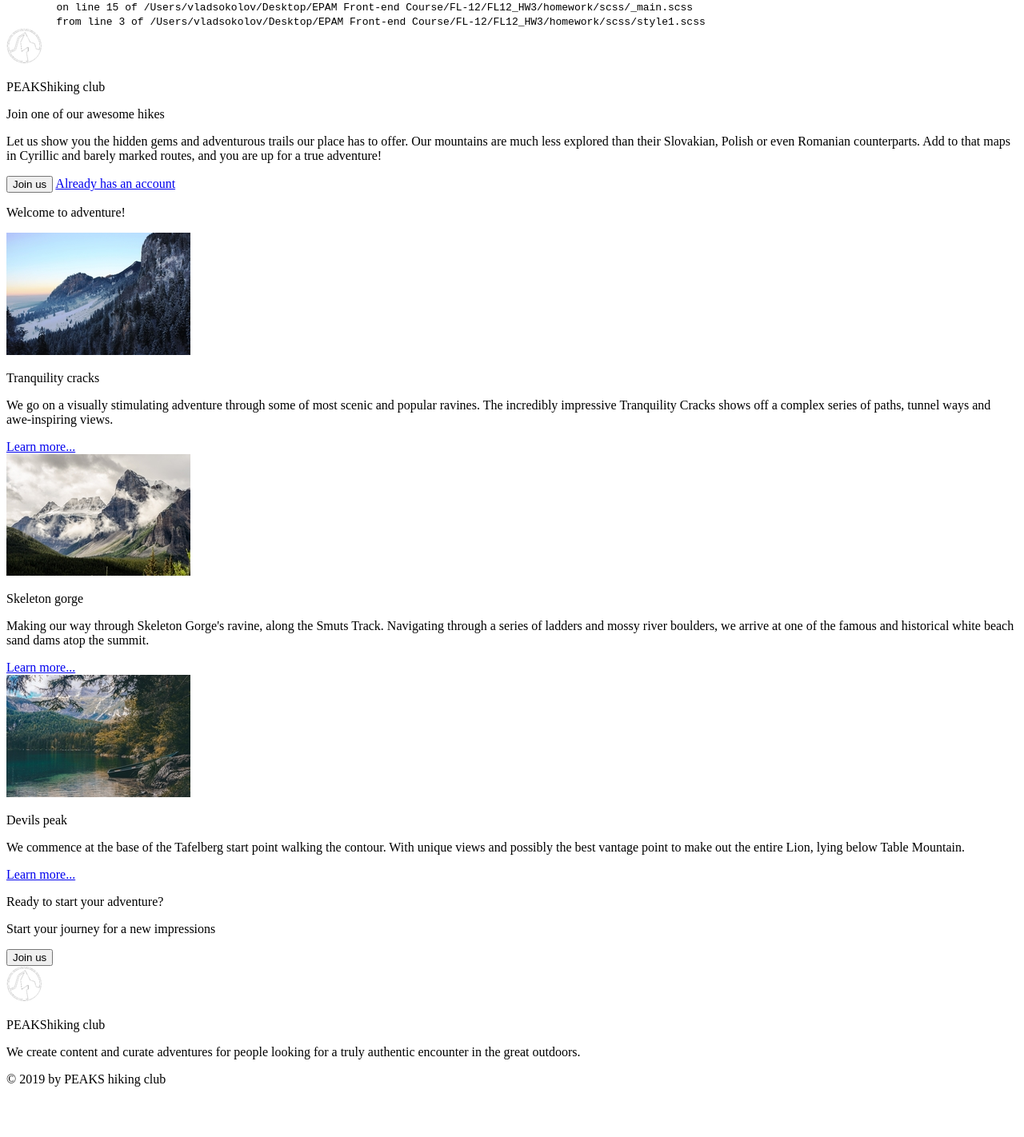
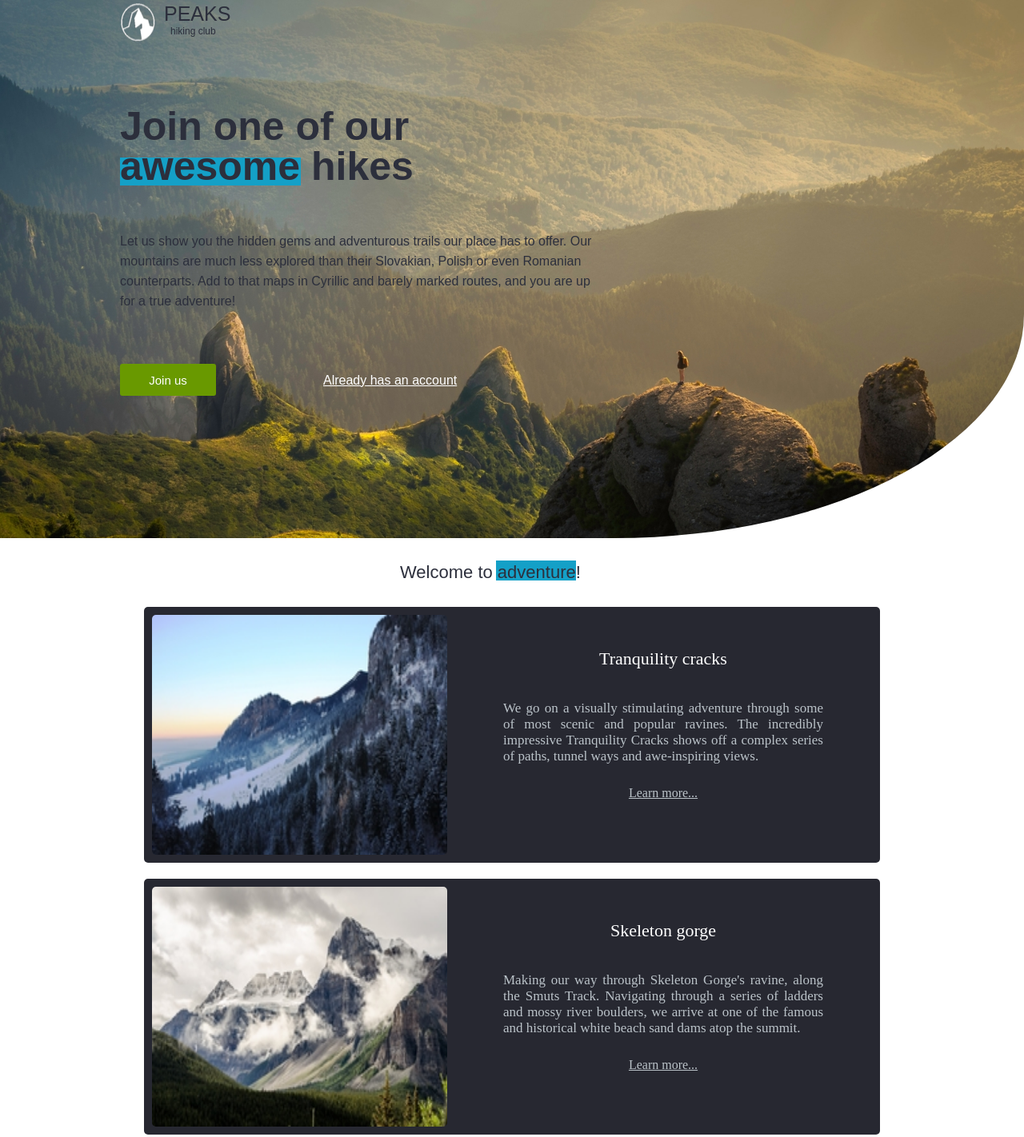
Before and after one commit to Sokolov97/FL-12, a plain HTML site: page FL12_HW3/homework/index.html in a window 1280 px wide. Shown: the part 27-1449 px from the top of the page at 80% size. Before the commit the page ends 1394 px from the top, so only its background shows below. Drawn offline with Linux system fonts and the light colour scheme; a web font is replaced by a local one.

Commit message:
Update style1.css

```diff
--- a/FL12_HW3/homework/css/style1.css
+++ b/FL12_HW3/homework/css/style1.css
@@ -1,86 +1,191 @@
-/*
-Error: Undefined variable: "$colors".
-        on line 15 of /Users/vladsokolov/Desktop/EPAM Front-end Course/FL-12/FL12_HW3/homework/scss/_main.scss
-        from line 3 of /Users/vladsokolov/Desktop/EPAM Front-end Course/FL-12/FL12_HW3/homework/scss/style1.scss
+body {
+  margin: 0;
+  padding: 0;
+  background-color: #fff; }
+  body .header {
+    background-image: url("../img/m-h-day.jpg");
+    background-repeat: no-repeat;
+    background-position: center;
+    background-size: cover;
+    background-color: #fff;
+    border-bottom-right-radius: 40%;
+    width: 100%;
+    height: 700px;
+    color: #2c2f3c; }
+  body .header-wrap {
+    height: 500px;
+    width: 600px;
+    display: flex;
+    flex-direction: column;
+    padding-top: 30px;
+    margin-left: 150px; }
+    body .header-wrap p {
+      color: #2c2f3c; }
+  body .landing-logo {
+    display: flex;
+    font-family: sans-serif;
+    width: 400px;
+    height: 50px;
+    flex-direction: row;
+    padding-top: 0; }
+    body .landing-logo p {
+      font-size: 25px;
+      text-transform: uppercase;
+      padding-left: 10px;
+      text-align: center;
+      margin-top: 0;
+      color: #2c2f3c; }
+    body .landing-logo span {
+      font-size: 12px;
+      text-transform: none;
+      display: flex;
+      padding-left: 8px; }
+  body .header_heading {
+    font-family: sans-serif;
+    width: 480px;
+    font-size: 50px;
+    font-weight: 700;
+    line-height: 1;
+    z-index: 1;
+    position: relative;
+    top: 30px; }
+    body .header_heading:before {
+      content: '';
+      position: absolute;
+      width: 47%;
+      height: 35px;
+      bottom: 1px;
+      left: 0;
+      background-color: #14a0c7;
+      z-index: -1; }
+  body .header_text {
+    font-family: sans-serif;
+    padding-top: 20px;
+    line-height: 25px; }
+  body button {
+    font-family: sans-serif;
+    font-size: 15px;
+    background-color: #699900;
+    color: #fff;
+    width: 120px;
+    height: 40px;
+    border: none;
+    margin-top: 50px;
+    border-radius: 3px; }
+  body .login {
+    font-family: sans-serif;
+    margin-left: 130px;
+    color: #fff; }
+  body .section {
+    display: flex;
+    flex-direction: column;
+    justify-content: center;
+    align-items: center;
+    background-color: #fff; }
+    body .section .section_text {
+      font-family: sans-serif;
+      width: 280px;
+      font-size: 22px;
+      line-height: 1;
+      z-index: 1;
+      position: relative;
+      top: 10px;
+      color: #2c2f3c; }
+      body .section .section_text:before {
+        content: '';
+        position: absolute;
+        width: 35.8%;
+        height: 25px;
+        bottom: 1px;
+        left: 120px;
+        background-color: #14a0c7;
+        z-index: -1; }
+  body .section_card_wrap {
+    display: flex;
+    flex-direction: column;
+    margin-bottom: 90px; }
+  body .section_card {
+    display: flex;
+    background-color: #272831;
+    height: 300px;
+    width: 900px;
+    padding: 10px;
+    margin-top: 20px;
+    border-radius: 5px; }
+    body .section_card img {
+      border-radius: 5px;
+      width: 41%; }
+    body .section_card .section_card_right_container {
+      display: flex;
+      flex-direction: column;
+      justify-content: space-around;
+      align-items: center;
+      height: 200px;
+      width: 400px;
+      margin: 20px 20px 0 70px; }
+      body .section_card .section_card_right_container a {
+        color: #bbc3c9;
+        margin-top: 10px; }
+    body .section_card .section_card_heading {
+      color: #fff;
+      font-size: 22px; }
+    body .section_card .section_card_text {
+      color: #bbc3c9;
+      font-size: 17px;
+      text-align: justify; }
+  body .section_banner {
+    display: flex;
+    flex-direction: row;
+    background: linear-gradient(to right, #699900, #315fc9);
+    width: 1000px;
+    height: 130px;
+    border-radius: 6px;
+    display: flex;
+    justify-content: space-around;
+    position: relative;
+    bottom: -60px; }
+    body .section_banner .section_banner_text_wrap {
+      display: flex;
+      flex-direction: column; }
+    body .section_banner .section_banner_heading {
+      color: #2c2f3c;
+      font-family: sans-serif;
+      font-weight: 600;
+      font-size: 25px;
+      position: relative;
+      z-index: 1; }
+      body .section_banner .section_banner_heading:before {
+        content: '';
+        position: absolute;
+        width: 60px;
+        height: 40px;
+        right: 54%;
+        bottom: 1px;
+        background-color: #14a0c7;
+        z-index: -1; }
+    body .section_banner .section_banner_text {
+      color: #bbc3c9;
+      font-size: 15px;
+      margin-top: 0;
+      font-family: sans-serif; }
+    body .section_banner button {
+      margin-top: 40px; }
+  body .footer {
+    background-color: #272831; }
+    body .footer-wrap {
+      display: flex;
+      justify-content: space-around;
+      align-items: first baseline; }
+      body .footer-wrap span {
+        color: #bbc3c9; }
+  body .footer_logo {
+    padding-top: 100px; }
+    body .footer_logo p {
+      color: #bbc3c9; }
+  body .footer_text {
+    width: 300px;
+    color: #bbc3c9;
+    font-size: 15px;
+    font-family: sans-serif; }
 
-Backtrace:
-/Users/vladsokolov/Desktop/EPAM Front-end Course/FL-12/FL12_HW3/homework/scss/_main.scss:15
-/Users/vladsokolov/Desktop/EPAM Front-end Course/FL-12/FL12_HW3/homework/scss/style1.scss:3
-/Applications/Koala.app/Contents/Resources/app.nw/rubygems/gems/sass-3.5.2/lib/sass/script/tree/variable.rb:49:in `_perform'
-/Applications/Koala.app/Contents/Resources/app.nw/rubygems/gems/sass-3.5.2/lib/sass/script/tree/node.rb:50:in `perform'
-/Applications/Koala.app/Contents/Resources/app.nw/rubygems/gems/sass-3.5.2/lib/sass/script/tree/funcall.rb:186:in `perform_arg'
-/Applications/Koala.app/Contents/Resources/app.nw/rubygems/gems/sass-3.5.2/lib/sass/script/tree/funcall.rb:133:in `block in _perform'
-/Applications/Koala.app/Contents/Resources/app.nw/rubygems/gems/sass-3.5.2/lib/sass/script/tree/funcall.rb:133:in `each'
-/Applications/Koala.app/Contents/Resources/app.nw/rubygems/gems/sass-3.5.2/lib/sass/script/tree/funcall.rb:133:in `each_with_index'
-/Applications/Koala.app/Contents/Resources/app.nw/rubygems/gems/sass-3.5.2/lib/sass/script/tree/funcall.rb:133:in `each'
-/Applications/Koala.app/Contents/Resources/app.nw/rubygems/gems/sass-3.5.2/lib/sass/script/tree/funcall.rb:133:in `map'
-/Applications/Koala.app/Contents/Resources/app.nw/rubygems/gems/sass-3.5.2/lib/sass/script/tree/funcall.rb:133:in `_perform'
-/Applications/Koala.app/Contents/Resources/app.nw/rubygems/gems/sass-3.5.2/lib/sass/script/tree/node.rb:50:in `perform'
-/Applications/Koala.app/Contents/Resources/app.nw/rubygems/gems/sass-3.5.2/lib/sass/tree/visitors/perform.rb:402:in `visit_prop'
-/Applications/Koala.app/Contents/Resources/app.nw/rubygems/gems/sass-3.5.2/lib/sass/tree/visitors/base.rb:36:in `visit'
-/Applications/Koala.app/Contents/Resources/app.nw/rubygems/gems/sass-3.5.2/lib/sass/tree/visitors/perform.rb:162:in `block in visit'
-/Applications/Koala.app/Contents/Resources/app.nw/rubygems/gems/sass-3.5.2/lib/sass/stack.rb:79:in `block in with_base'
-/Applications/Koala.app/Contents/Resources/app.nw/rubygems/gems/sass-3.5.2/lib/sass/stack.rb:135:in `with_frame'
-/Applications/Koala.app/Contents/Resources/app.nw/rubygems/gems/sass-3.5.2/lib/sass/stack.rb:79:in `with_base'
-/Applications/Koala.app/Contents/Resources/app.nw/rubygems/gems/sass-3.5.2/lib/sass/tree/visitors/perform.rb:162:in `visit'
-/Applications/Koala.app/Contents/Resources/app.nw/rubygems/gems/sass-3.5.2/lib/sass/tree/visitors/perform.rb:444:in `block (2 levels) in visit_rule'
-/Applications/Koala.app/Contents/Resources/app.nw/rubygems/gems/sass-3.5.2/lib/sass/tree/visitors/perform.rb:444:in `map'
-/Applications/Koala.app/Contents/Resources/app.nw/rubygems/gems/sass-3.5.2/lib/sass/tree/visitors/perform.rb:444:in `block in visit_rule'
-/Applications/Koala.app/Contents/Resources/app.nw/rubygems/gems/sass-3.5.2/lib/sass/tree/visitors/perform.rb:183:in `with_environment'
-/Applications/Koala.app/Contents/Resources/app.nw/rubygems/gems/sass-3.5.2/lib/sass/tree/visitors/perform.rb:442:in `visit_rule'
-/Applications/Koala.app/Contents/Resources/app.nw/rubygems/gems/sass-3.5.2/lib/sass/tree/visitors/base.rb:36:in `visit'
-/Applications/Koala.app/Contents/Resources/app.nw/rubygems/gems/sass-3.5.2/lib/sass/tree/visitors/perform.rb:162:in `block in visit'
-/Applications/Koala.app/Contents/Resources/app.nw/rubygems/gems/sass-3.5.2/lib/sass/stack.rb:79:in `block in with_base'
-/Applications/Koala.app/Contents/Resources/app.nw/rubygems/gems/sass-3.5.2/lib/sass/stack.rb:135:in `with_frame'
-/Applications/Koala.app/Contents/Resources/app.nw/rubygems/gems/sass-3.5.2/lib/sass/stack.rb:79:in `with_base'
-/Applications/Koala.app/Contents/Resources/app.nw/rubygems/gems/sass-3.5.2/lib/sass/tree/visitors/perform.rb:162:in `visit'
-/Applications/Koala.app/Contents/Resources/app.nw/rubygems/gems/sass-3.5.2/lib/sass/tree/visitors/perform.rb:444:in `block (2 levels) in visit_rule'
-/Applications/Koala.app/Contents/Resources/app.nw/rubygems/gems/sass-3.5.2/lib/sass/tree/visitors/perform.rb:444:in `map'
-/Applications/Koala.app/Contents/Resources/app.nw/rubygems/gems/sass-3.5.2/lib/sass/tree/visitors/perform.rb:444:in `block in visit_rule'
-/Applications/Koala.app/Contents/Resources/app.nw/rubygems/gems/sass-3.5.2/lib/sass/tree/visitors/perform.rb:183:in `with_environment'
-/Applications/Koala.app/Contents/Resources/app.nw/rubygems/gems/sass-3.5.2/lib/sass/tree/visitors/perform.rb:442:in `visit_rule'
-/Applications/Koala.app/Contents/Resources/app.nw/rubygems/gems/sass-3.5.2/lib/sass/tree/visitors/base.rb:36:in `visit'
-/Applications/Koala.app/Contents/Resources/app.nw/rubygems/gems/sass-3.5.2/lib/sass/tree/visitors/perform.rb:162:in `block in visit'
-/Applications/Koala.app/Contents/Resources/app.nw/rubygems/gems/sass-3.5.2/lib/sass/stack.rb:79:in `block in with_base'
-/Applications/Koala.app/Contents/Resources/app.nw/rubygems/gems/sass-3.5.2/lib/sass/stack.rb:135:in `with_frame'
-/Applications/Koala.app/Contents/Resources/app.nw/rubygems/gems/sass-3.5.2/lib/sass/stack.rb:79:in `with_base'
-/Applications/Koala.app/Contents/Resources/app.nw/rubygems/gems/sass-3.5.2/lib/sass/tree/visitors/perform.rb:162:in `visit'
-/Applications/Koala.app/Contents/Resources/app.nw/rubygems/gems/sass-3.5.2/lib/sass/tree/visitors/perform.rb:329:in `block (2 levels) in visit_import'
-/Applications/Koala.app/Contents/Resources/app.nw/rubygems/gems/sass-3.5.2/lib/sass/tree/visitors/perform.rb:329:in `map'
-/Applications/Koala.app/Contents/Resources/app.nw/rubygems/gems/sass-3.5.2/lib/sass/tree/visitors/perform.rb:329:in `block in visit_import'
-/Applications/Koala.app/Contents/Resources/app.nw/rubygems/gems/sass-3.5.2/lib/sass/stack.rb:88:in `block in with_import'
-/Applications/Koala.app/Contents/Resources/app.nw/rubygems/gems/sass-3.5.2/lib/sass/stack.rb:135:in `with_frame'
-/Applications/Koala.app/Contents/Resources/app.nw/rubygems/gems/sass-3.5.2/lib/sass/stack.rb:88:in `with_import'
-/Applications/Koala.app/Contents/Resources/app.nw/rubygems/gems/sass-3.5.2/lib/sass/tree/visitors/perform.rb:326:in `visit_import'
-/Applications/Koala.app/Contents/Resources/app.nw/rubygems/gems/sass-3.5.2/lib/sass/tree/visitors/base.rb:36:in `visit'
-/Applications/Koala.app/Contents/Resources/app.nw/rubygems/gems/sass-3.5.2/lib/sass/tree/visitors/perform.rb:162:in `block in visit'
-/Applications/Koala.app/Contents/Resources/app.nw/rubygems/gems/sass-3.5.2/lib/sass/stack.rb:79:in `block in with_base'
-/Applications/Koala.app/Contents/Resources/app.nw/rubygems/gems/sass-3.5.2/lib/sass/stack.rb:135:in `with_frame'
-/Applications/Koala.app/Contents/Resources/app.nw/rubygems/gems/sass-3.5.2/lib/sass/stack.rb:79:in `with_base'
-/Applications/Koala.app/Contents/Resources/app.nw/rubygems/gems/sass-3.5.2/lib/sass/tree/visitors/perform.rb:162:in `visit'
-/Applications/Koala.app/Contents/Resources/app.nw/rubygems/gems/sass-3.5.2/lib/sass/tree/visitors/base.rb:52:in `block in visit_children'
-/Applications/Koala.app/Contents/Resources/app.nw/rubygems/gems/sass-3.5.2/lib/sass/tree/visitors/base.rb:52:in `map'
-/Applications/Koala.app/Contents/Resources/app.nw/rubygems/gems/sass-3.5.2/lib/sass/tree/visitors/base.rb:52:in `visit_children'
-/Applications/Koala.app/Contents/Resources/app.nw/rubygems/gems/sass-3.5.2/lib/sass/tree/visitors/perform.rb:171:in `block in visit_children'
-/Applications/Koala.app/Contents/Resources/app.nw/rubygems/gems/sass-3.5.2/lib/sass/tree/visitors/perform.rb:183:in `with_environment'
-/Applications/Koala.app/Contents/Resources/app.nw/rubygems/gems/sass-3.5.2/lib/sass/tree/visitors/perform.rb:170:in `visit_children'
-/Applications/Koala.app/Contents/Resources/app.nw/rubygems/gems/sass-3.5.2/lib/sass/tree/visitors/base.rb:36:in `block in visit'
-/Applications/Koala.app/Contents/Resources/app.nw/rubygems/gems/sass-3.5.2/lib/sass/tree/visitors/perform.rb:190:in `visit_root'
-/Applications/Koala.app/Contents/Resources/app.nw/rubygems/gems/sass-3.5.2/lib/sass/tree/visitors/base.rb:36:in `visit'
-/Applications/Koala.app/Contents/Resources/app.nw/rubygems/gems/sass-3.5.2/lib/sass/tree/visitors/perform.rb:161:in `visit'
-/Applications/Koala.app/Contents/Resources/app.nw/rubygems/gems/sass-3.5.2/lib/sass/tree/visitors/perform.rb:10:in `visit'
-/Applications/Koala.app/Contents/Resources/app.nw/rubygems/gems/sass-3.5.2/lib/sass/tree/root_node.rb:36:in `css_tree'
-/Applications/Koala.app/Contents/Resources/app.nw/rubygems/gems/sass-3.5.2/lib/sass/tree/root_node.rb:20:in `render'
-/Applications/Koala.app/Contents/Resources/app.nw/rubygems/gems/sass-3.5.2/lib/sass/engine.rb:290:in `render'
-/Applications/Koala.app/Contents/Resources/app.nw/rubygems/gems/sass-3.5.2/lib/sass/exec/sass_scss.rb:400:in `run'
-/Applications/Koala.app/Contents/Resources/app.nw/rubygems/gems/sass-3.5.2/lib/sass/exec/sass_scss.rb:63:in `process_result'
-/Applications/Koala.app/Contents/Resources/app.nw/rubygems/gems/sass-3.5.2/lib/sass/exec/base.rb:52:in `parse'
-/Applications/Koala.app/Contents/Resources/app.nw/rubygems/gems/sass-3.5.2/lib/sass/exec/base.rb:19:in `parse!'
-/Applications/Koala.app/Contents/Resources/app.nw/rubygems/gems/sass-3.5.2/bin/sass:13:in `<top (required)>'
-/Applications/Koala.app/Contents/Resources/app.nw/bin/sass:22:in `load'
-/Applications/Koala.app/Contents/Resources/app.nw/bin/sass:22:in `<main>'
-*/
-body:before {
-  white-space: pre;
-  font-family: monospace;
-  content: "Error: Undefined variable: \"$colors\".\A         on line 15 of /Users/vladsokolov/Desktop/EPAM Front-end Course/FL-12/FL12_HW3/homework/scss/_main.scss\A         from line 3 of /Users/vladsokolov/Desktop/EPAM Front-end Course/FL-12/FL12_HW3/homework/scss/style1.scss"; }
+/*# sourceMappingURL=style1.css.map */
```
